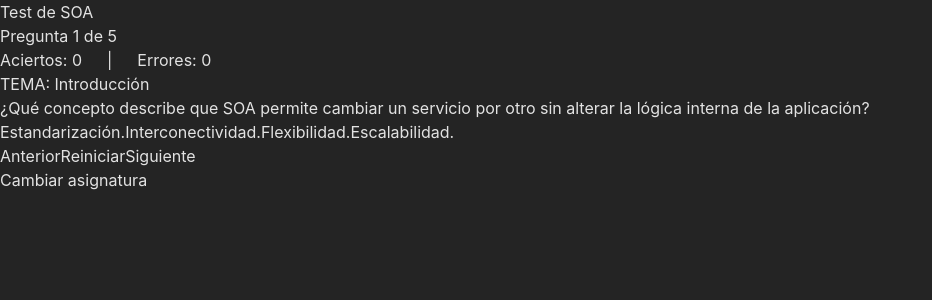
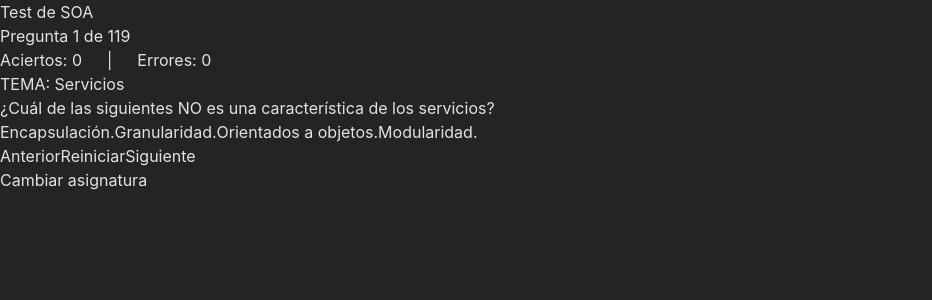
Before and after one commit to Angelo-Eyama/quiz, a React (Vite) app: page / in a window 1280 px wide. Shown: the top 300 px of the page, without its empty margins (0-932 px from the left). Built offline with nearby package versions, Linux system fonts and the light colour scheme.

Commit message:
Commit final

```diff
--- a/src/App.tsx
+++ b/src/App.tsx
@@ -49,7 +49,7 @@ function App() {
 
   useEffect(() => {
     // Filtramos las preguntas por los temas indicados en el array y los mezclamos
-    const preguntasMezcladas = filterByThemes([...preguntas], ['Introducción']);
+    const preguntasMezcladas = filterByThemes([...preguntas], []);
     setpreguntas(preguntasMezcladas);
     setPreguntaActual(preguntasMezcladas[0]);
     preguntas.forEach((pregunta: Pregunta) => {
```
